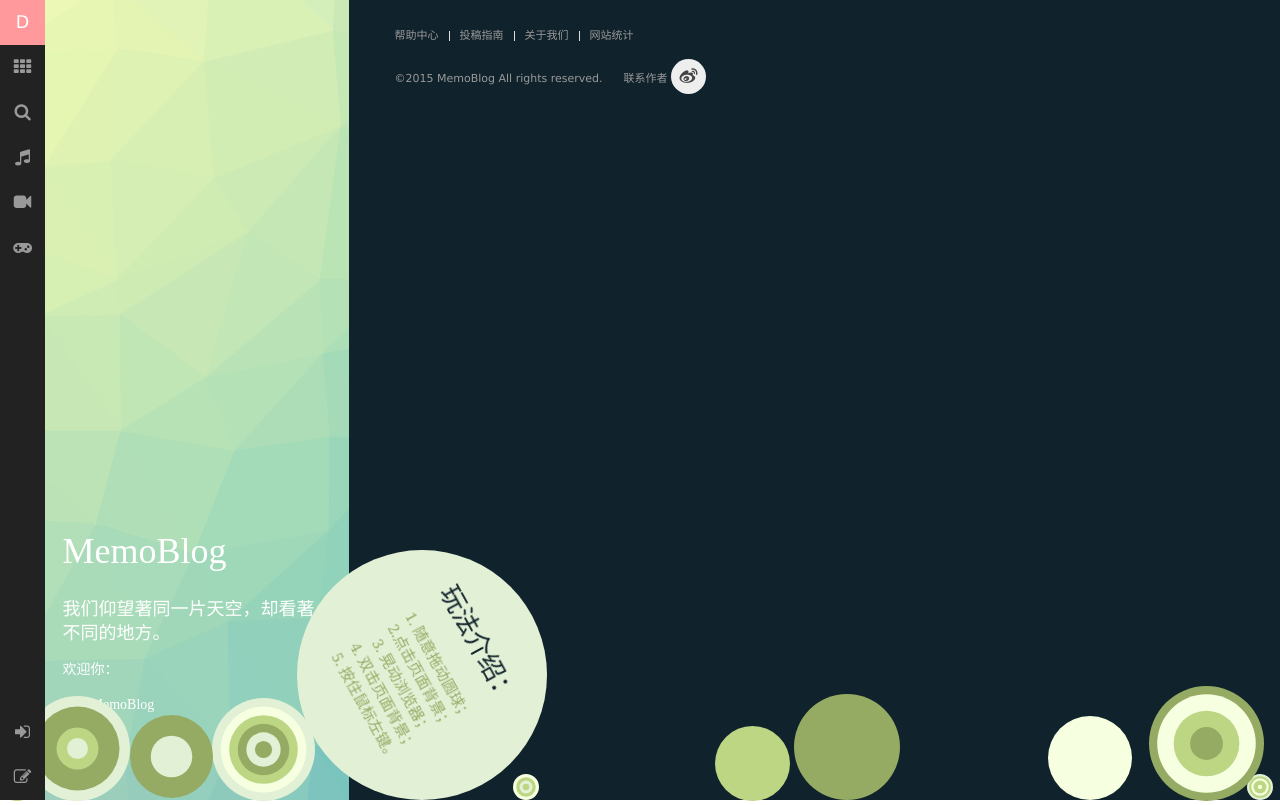
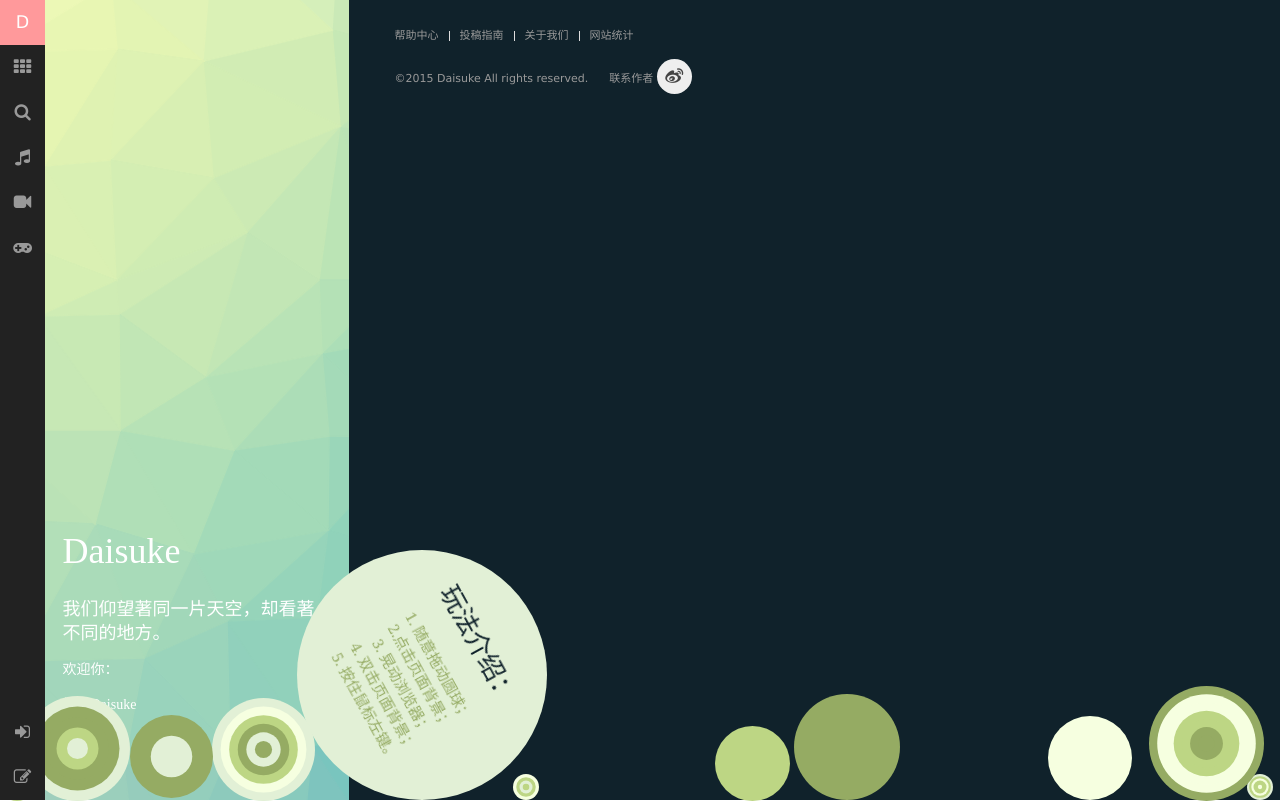
Before and after one commit to daihaovigg/web, a Python web app: template templates/ball_pool.html in a window 1280 px wide. Run offline with Jinja, Linux system fonts and the light colour scheme; the template is opened without the code that fills it, so the values that code supplies are empty.

Commit message:
change memoblog to daisuke

```diff
--- a/templates/__base__.html
+++ b/templates/__base__.html
@@ -66,13 +66,13 @@
 
         <div class="o-left uk-width-3-10 uk-hidden-small">
         <div class="o-leftwarp">
-            <h1>MemoBlog</h1>
+            <h1>Daisuke</h1>
             <h3>我们仰望著同一片天空，却看著不同的地方。</h3>
             <p>欢迎你：</p>
             {% if __user__ %}
             <p>{{__user__.name}}</p>
             {% else %}
-            <p>加入MemoBlog</p>
+            <p>加入Daisuke</p>
             {% endif %}
         </div>
     </div>
@@ -89,7 +89,7 @@
                     <li><a href="#">关于我们</a></li>
                     <li><a href="#">网站统计</a></li>
                 </ul>
-                <p class="o-meta">&copy;2015 <a href="/">MemoBlog</a> All rights reserved.&nbsp;&nbsp;&nbsp;&nbsp;&nbsp;&nbsp;联系作者
+                <p class="o-meta">&copy;2015 <a href="/">Daisuke</a> All rights reserved.&nbsp;&nbsp;&nbsp;&nbsp;&nbsp;&nbsp;联系作者
                 <a target="_blank" href="http://weibo.com/2338053955"><i class="uk-icon-button uk-icon-weibo"></i></a></p>
             </footer>
     </div>
--- a/templates/video_player.html
+++ b/templates/video_player.html
@@ -42,7 +42,7 @@
 	<div class="o-right uk-width-medium-7-10 ">
         <div class="o-container uk-width-medium-4-5">
 	<div id="wrapper">
-      <video id="video1" width="600" controls="controls" preload="auto"></video>
+      <video id="video1" width="800" controls="controls" preload="auto"></video>
       <hr />
       <ol>
     {% for video in videos %}
```
